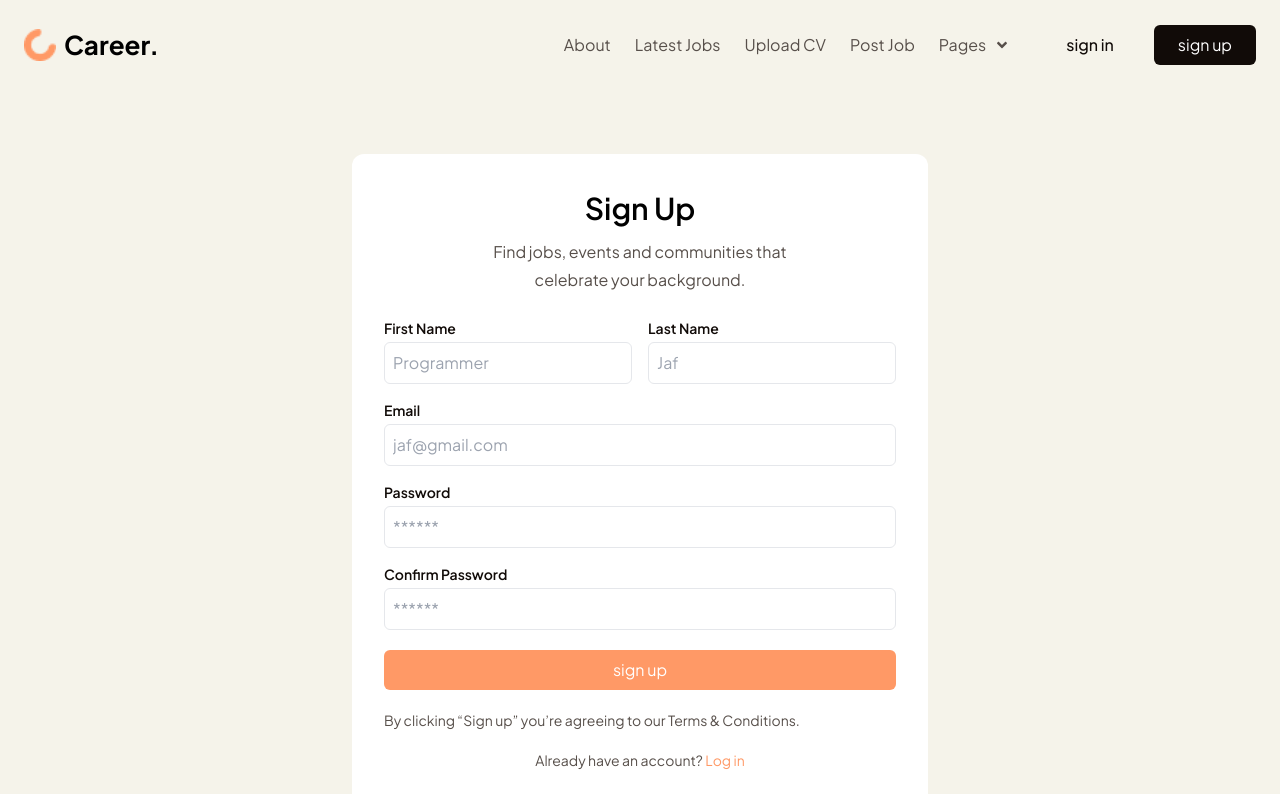
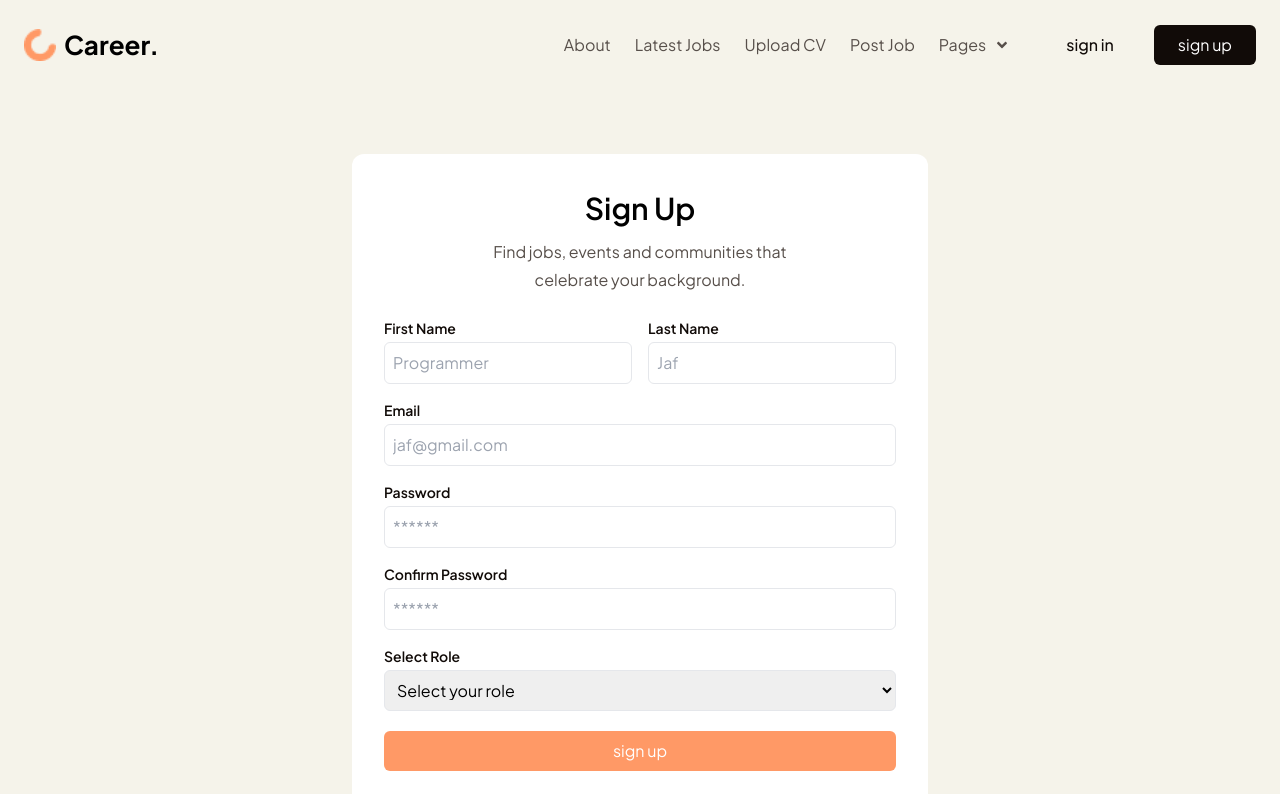
Before and after one commit to programmer-jaf/Career-frontend, a React (Vite) app: page /sign-up in a window 1280 px wide. Shown: the top 794 px of the page. Built offline with nearby package versions, Linux system fonts and the light colour scheme.

Commit message:
add a role option in sign-up page

```diff
--- a/src/constants/index.js
+++ b/src/constants/index.js
@@ -399,7 +399,7 @@ export const popularBlogsData = [
 export const LatestBlog = [
   {
     id: 1,
-    image:"/public/image/blogs/blog-image-01.png",
+    image:"/image/blogs/blog-image-01.png",
     title: "10 Essential Skills for Modern Web Developers",
     tag: "Web Development",
     authImage: "/image/author.png",
@@ -408,7 +408,7 @@ export const LatestBlog = [
   },
   {
     id: 2,
-    image:"/public/image/blogs/blog-image-02.png",
+    image:"/image/blogs/blog-image-02.png",
     title: "How to Build Scalable Mobile Apps in 2025",
     tag: "App Development",
     authImage: "/image/author.png",
@@ -417,7 +417,7 @@ export const LatestBlog = [
   },
   {
     id: 3,
-    image:"/public/image/blogs/blog-image-03.png",
+    image:"/image/blogs/blog-image-03.png",
     title: "UI/UX Design Trends You Need to Know in 2023",
     tag: "UI/UX",
     authImage: "/image/author.png",
@@ -426,7 +426,7 @@ export const LatestBlog = [
   },
   {
     id: 4,
-    image:"/public/image/blogs/blog-image-04.png",
+    image:"/image/blogs/blog-image-04.png",
     title: "Mastering Digital Marketing for Startups",
     tag: "Marketing",
     authImage: "/image/author.png",
@@ -435,7 +435,7 @@ export const LatestBlog = [
   },
   {
     id: 5,
-    image:"/public/image/blogs/blog-image-05.png",
+    image:"/image/blogs/blog-image-05.png",
     title: "The Ultimate Guide to SEO in 2023",
     tag: "SEO",
     authImage: "/image/author.png",
@@ -444,7 +444,7 @@ export const LatestBlog = [
   },
   {
     id: 6,
-    image:"/public/image/blogs/blog-image-06.png",
+    image:"/image/blogs/blog-image-06.png",
     title: "DevOps Best Practices for Faster Deployment",
     tag: "DevOps",
     authImage: "/image/author.png",
--- a/src/pages/SignUp.jsx
+++ b/src/pages/SignUp.jsx
@@ -103,6 +103,32 @@ const SignUp = () => {
               />
             </div>
           </div>
+          {/* select role  */}
+
+          {/* select role */}
+          <div className="flex flex-col md:flex-row gap-4 mt-4">
+            <div className="flex flex-col w-full">
+              <label
+                htmlFor="role"
+                className="text-sm text-black-primary font-semibold"
+              >
+                Select Role
+              </label>
+              <select
+                id="role"
+                name="role"
+                className="border outline-none rounded-md p-2 mt-1"
+                defaultValue=""
+              >
+                <option value="" disabled>
+                  Select your role
+                </option>
+                <option value="job-seeker">Job Seeker</option>
+                <option value="recruiter">Recruiter</option>
+              </select>
+            </div>
+          </div>
+
           {/* button */}
           <div className="flex flex-col md:flex-row gap-4 mt-4">
             <div className="flex flex-col w-full">
```
Also changed, not shown: 1 other file (tests, documents, lock files or other folders).
